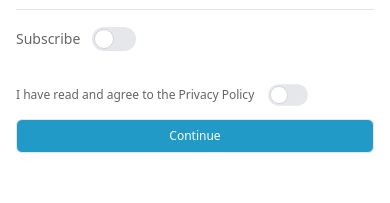
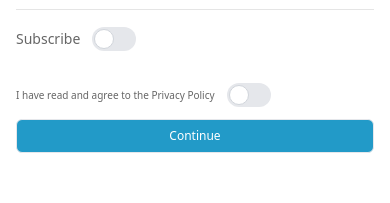
Before and after one commit to pankajmokashi/opencart-project, a React (Vite) app: page /account/register in a window 390 px wide. Shown: the part 852-1055 px from the top of the page. Built offline with nearby package versions, Linux system fonts and the light colour scheme.

Commit message:
feat(Switch): Add switch component

```diff
--- /dev/null
+++ b/src/components/Switch.jsx
@@ -0,0 +1,20 @@
+/* eslint-disable react/prop-types */
+function Switch({ label, name }) {
+  return (
+    <>
+      <label htmlFor={name} className="inline-flex items-center cursor-pointer">
+        <input
+          type="checkbox"
+          id={name}
+          name={name}
+          value=""
+          className="sr-only peer"
+        />
+        <span className="mr-3 text-sm text-[#666]">{label}</span>
+        <div className="relative w-11 h-6 bg-gray-200 peer-focus:outline-none peer-focus:ring-4 peer-focus:ring-blue-300 dark:peer-focus:ring-blue-800 rounded-full peer dark:bg-gray-700 peer-checked:after:translate-x-full rtl:peer-checked:after:-translate-x-full peer-checked:after:border-white after:content-[''] after:absolute after:top-[2px] after:start-[2px] after:bg-white after:border-gray-300 after:border after:rounded-full after:h-5 after:w-5 after:transition-all dark:border-gray-600 peer-checked:bg-blue-600"></div>
+      </label>
+    </>
+  );
+}
+
+export default Switch;
--- a/src/pages/Account/Newsletter.jsx
+++ b/src/pages/Account/Newsletter.jsx
@@ -1,5 +1,6 @@
 import BackButton from "../../components/BackButton";
 import ContinueButton from "../../components/ContinueButton";
+import Switch from "../../components/Switch";
 
 function Newsletter() {
   return (
@@ -8,14 +9,9 @@ function Newsletter() {
         Newsletter Subscription
       </h1>
       <div className="ml-8 mt-2">
-        <label className="inline-flex items-center cursor-pointer">
-          <input type="checkbox" value="" className="sr-only peer" />
-          <span className="mr-3 text-sm text-[#666]">
-            Subscribe
-          </span>
-          <div className="relative w-11 h-6 bg-gray-200 peer-focus:outline-none peer-focus:ring-4 peer-focus:ring-blue-300 dark:peer-focus:ring-blue-800 rounded-full peer dark:bg-gray-700 peer-checked:after:translate-x-full rtl:peer-checked:after:-translate-x-full peer-checked:after:border-white after:content-[''] after:absolute after:top-[2px] after:start-[2px] after:bg-white after:border-gray-300 after:border after:rounded-full after:h-5 after:w-5 after:transition-all dark:border-gray-600 peer-checked:bg-blue-600"></div>
-        </label>
+        <Switch label="Subscribe" name="subscribe" />
       </div>
+
       <div className="mt-4 pt-2 flex justify-between ">
         <BackButton />
         <ContinueButton />
--- a/src/pages/Account/Register.jsx
+++ b/src/pages/Account/Register.jsx
@@ -2,6 +2,7 @@ import { useContext, useEffect } from "react";
 import { AuthContext } from "../../context/AuthContext";
 import { Link, useNavigate } from "react-router-dom";
 import InputDiv from "../../components/InputDiv";
+import Switch from "../../components/Switch";
 
 function Register() {
   const { isAuthenticated, login, redirectPath, setRedirectPath } =
@@ -59,24 +60,17 @@ function Register() {
           <h2 className="pb-1 text-lg sm:text-xl border-b border-[#e5e5e5]">
             Newsletter
           </h2>
-          <div className="">
-            <label className="inline-flex items-center cursor-pointer">
-              <input type="checkbox" value="" className="sr-only peer" />
-              <span className="mr-3 text-sm text-[#666]">Subscribe</span>
-              <div className="relative w-11 h-6 bg-gray-200 peer-focus:outline-none peer-focus:ring-4 peer-focus:ring-blue-300 dark:peer-focus:ring-blue-800 rounded-full peer dark:bg-gray-700 peer-checked:after:translate-x-full rtl:peer-checked:after:-translate-x-full peer-checked:after:border-white after:content-[''] after:absolute after:top-[2px] after:start-[2px] after:bg-white after:border-gray-300 after:border after:rounded-full after:h-5 after:w-5 after:transition-all dark:border-gray-600 peer-checked:bg-blue-600"></div>
-            </label>
+          <div>
+            <Switch label="Subscribe" name="subscribe" />
           </div>
-          <div className="pt-4 flex justify-end">
-            <div className="w-full flex flex-col sm:flex-row sm:items-center gap-3">
-              <div className="flex items-center gap-3">
-                <p className="text-xs">
+          <div className="pt-4">
+            <div className="w-full flex flex-col sm:flex-row sm:items-center justify-end gap-3">
+              <div className="flex items-center">
+                <p className="text-[10px] sm:text-xs">
                   I have read and agree to the Privacy Policy
                 </p>
-                <div className="flex items-center">
-                  <label className="inline-flex items-center cursor-pointer">
-                    <input type="checkbox" value="" className="sr-only peer" />
-                    <div className="relative w-11 h-6 bg-gray-200 peer-focus:outline-none peer-focus:ring-4 peer-focus:ring-blue-300 dark:peer-focus:ring-blue-800 rounded-full peer dark:bg-gray-700 peer-checked:after:translate-x-full rtl:peer-checked:after:-translate-x-full peer-checked:after:border-white after:content-[''] after:absolute after:top-[2px] after:start-[2px] after:bg-white after:border-gray-300 after:border after:rounded-full after:h-5 after:w-5 after:transition-all dark:border-gray-600 peer-checked:bg-blue-600 scale-90"></div>
-                  </label>
+                <div className="flex items-center scale-100 sm:scale-90">
+                  <Switch label="" name="privacy" />
                 </div>
               </div>
 
```
